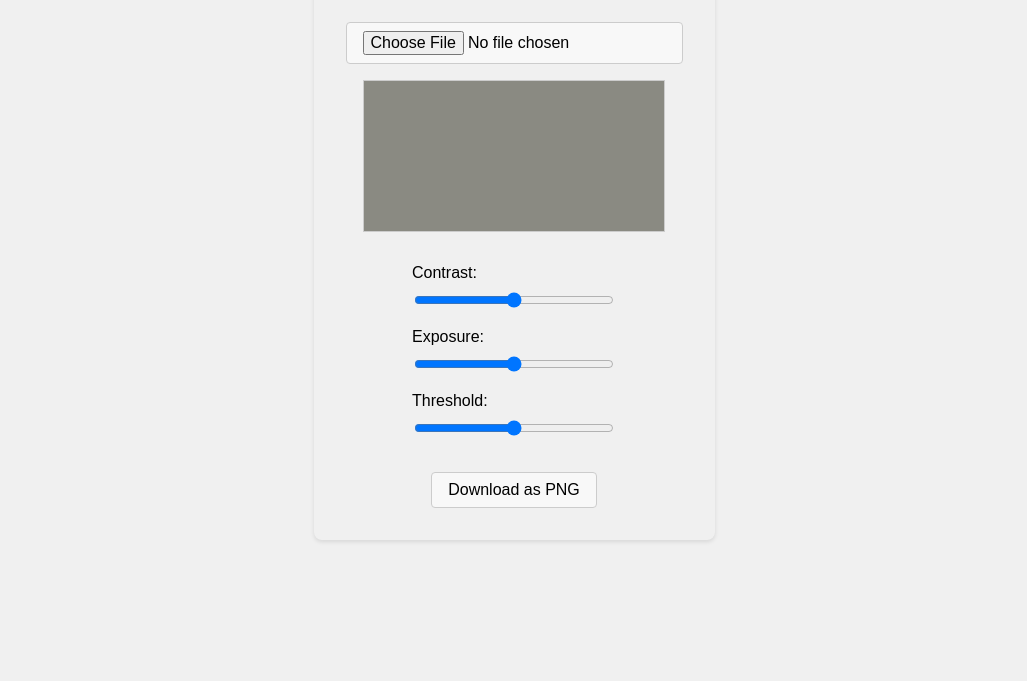
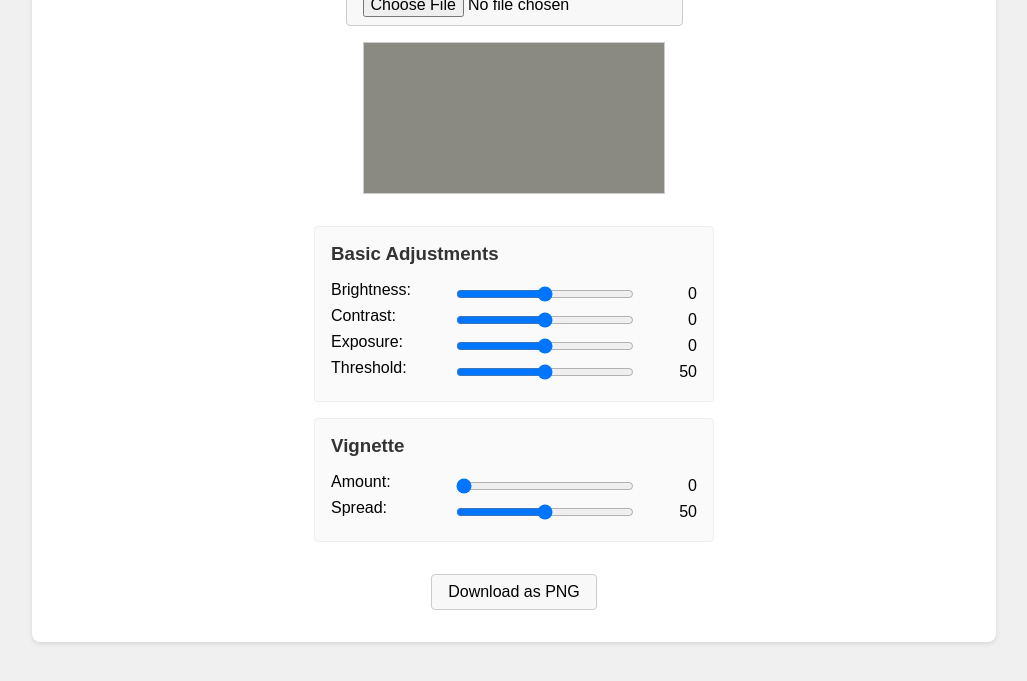
Before and after one commit to liamsegura/1bit-ordered-dithering, a plain HTML site: page index.html in a window 1280 px wide. Shown: the part 183-864 px from the top of the page, without its empty margins (126-1153 px from the left). Before the commit the page ends 800 px from the top, so only its background shows below. Drawn offline with Linux system fonts and the light colour scheme.

Commit message:
more settings, save to local

```diff
--- a/index.html
+++ b/index.html
@@ -3,7 +3,7 @@
   <head>
     <meta charset="UTF-8" />
     <meta name="viewport" content="width=device-width, initial-scale=1.0" />
-    <title>Image Ditherer</title>
+    <title>Enhanced Image Ditherer</title>
     <style>
       body {
         font-family: Arial, sans-serif;
@@ -11,9 +11,10 @@
         flex-direction: column;
         align-items: center;
         justify-content: center;
-        height: 100vh;
+        min-height: 100vh;
         margin: 0;
         background-color: #f0f0f0;
+        padding: 2rem;
       }
 
       .container {
@@ -22,15 +23,16 @@
         align-items: center;
         gap: 1rem;
         padding: 2rem;
-
+        background-color: white;
         border-radius: 8px;
         box-shadow: 0 2px 4px rgba(0, 0, 0, 0.1);
+        width: 100%;
+        max-width: 900px;
       }
 
       canvas {
-        max-width: 800px;
+        max-width: 100%;
         border: 1px solid #ccc;
-
         background-color: rgb(138, 138, 130);
       }
 
@@ -39,6 +41,20 @@
         flex-direction: column;
         gap: 1rem;
         margin: 1rem 0;
+        width: 100%;
+        max-width: 400px;
+      }
+
+      .control-group {
+        border: 1px solid #eee;
+        padding: 1rem;
+        border-radius: 4px;
+        background-color: #fafafa;
+      }
+
+      .control-group h3 {
+        margin: 0 0 1rem 0;
+        color: #333;
       }
 
       input[type='file'],
@@ -51,23 +67,48 @@
         cursor: pointer;
       }
 
+      .slider-container {
+        display: flex;
+        align-items: center;
+        gap: 1rem;
+      }
+
       label {
-        display: block;
+        display: inline-block;
+        width: 120px;
         margin-bottom: 0.5rem;
       }
 
       input[type='range'] {
         width: 200px;
       }
+
+      .value-display {
+        min-width: 45px;
+        text-align: right;
+      }
     </style>
   </head>
   <body>
     <div class="container">
-      <h1>Image Ditherer</h1>
+      <h1>Enhanced Image Ditherer</h1>
       <input type="file" id="fileInput" accept="image/*" />
       <canvas id="canvas"></canvas>
       <div class="controls">
-        <div>
+        <div class="control-group">
+          <h3>Basic Adjustments</h3>
+          <div class="slider-container">
+            <label for="brightness">Brightness:</label>
+            <input
+              type="range"
+              id="brightness"
+              min="-100"
+              max="100"
+              value="0"
+              step="1" />
+            <span class="value-display" id="brightnessValue">0</span>
+          </div>
+          <div class="slider-container">
             <label for="contrast">Contrast:</label>
             <input
               type="range"
@@ -76,8 +117,9 @@
               max="100"
               value="0"
               step="1" />
+            <span class="value-display" id="contrastValue">0</span>
           </div>
-        <div>
+          <div class="slider-container">
             <label for="exposure">Exposure:</label>
             <input
               type="range"
@@ -86,8 +128,10 @@
               max="100"
               value="0"
               step="1" />
+            <span class="value-display" id="exposureValue">0</span>
           </div>
-        <div>
+
+          <div class="slider-container">
             <label for="threshold">Threshold:</label>
             <input
               type="range"
@@ -96,6 +140,34 @@
               max="100"
               value="50"
               step="1" />
+            <span class="value-display" id="thresholdValue">50</span>
+          </div>
+        </div>
+
+        <div class="control-group">
+          <h3>Vignette</h3>
+          <div class="slider-container">
+            <label for="vignetteAmount">Amount:</label>
+            <input
+              type="range"
+              id="vignetteAmount"
+              min="0"
+              max="100"
+              value="0"
+              step="1" />
+            <span class="value-display" id="vignetteAmountValue">0</span>
+          </div>
+          <div class="slider-container">
+            <label for="vignetteSpread">Spread:</label>
+            <input
+              type="range"
+              id="vignetteSpread"
+              min="0"
+              max="100"
+              value="50"
+              step="1" />
+            <span class="value-display" id="vignetteSpreadValue">50</span>
+          </div>
         </div>
       </div>
       <button id="downloadBtn">Download as PNG</button>
@@ -105,39 +177,106 @@
       const fileInput = document.getElementById('fileInput')
       const canvas = document.getElementById('canvas')
       const ctx = canvas.getContext('2d')
-      const contrastInput = document.getElementById('contrast')
-      const exposureInput = document.getElementById('exposure')
-      const thresholdInput = document.getElementById('threshold')
       const downloadBtn = document.getElementById('downloadBtn')
 
-      // Define the 4x4 Bayer matrix pattern similar to your shader
+      // Get all input elements and their value displays
+      const inputs = {
+        brightness: document.getElementById('brightness'),
+        contrast: document.getElementById('contrast'),
+        exposure: document.getElementById('exposure'),
+        vignetteAmount: document.getElementById('vignetteAmount'),
+        vignetteSpread: document.getElementById('vignetteSpread'),
+        threshold: document.getElementById('threshold'),
+      }
+
+      const valueDisplays = {}
+      Object.keys(inputs).forEach((key) => {
+        valueDisplays[key] = document.getElementById(`${key}Value`)
+      })
+
+      // Define the 4x4 Bayer matrix pattern
       const bayerMatrix4x4 = [
         0, 14, 3, 13, 11, 6, 8, 5, 12, 2, 15, 1, 7, 10, 4, 9,
       ]
 
       let image = null
 
-      function adjustPixel(value, contrast, exposure) {
+      // Load settings from localStorage
+      function loadSettings() {
+        Object.keys(inputs).forEach((key) => {
+          const savedValue = localStorage.getItem(key)
+          if (savedValue !== null) {
+            inputs[key].value = savedValue
+            valueDisplays[key].textContent = savedValue
+          }
+        })
+      }
+
+      // Save settings to localStorage
+      function saveSettings() {
+        Object.keys(inputs).forEach((key) => {
+          localStorage.setItem(key, inputs[key].value)
+        })
+      }
+
+      function adjustPixel(value, brightness, contrast, exposure) {
+        // Apply brightness
+        value += brightness * 2.55
+
         // Apply exposure
-        value += exposure * 255
+        value += (exposure * 255) / 100
 
         // Apply contrast
-        const factor = (259 * (contrast + 255)) / (255 * (259 - contrast))
+        const factor =
+          (259 * (contrast * 2.55 + 255)) / (255 * (259 - contrast * 2.55))
         value = factor * (value - 128) + 128
 
         return Math.max(0, Math.min(255, value))
       }
 
+      function applyVignette(x, y, width, height, amount, spread) {
+        const centerX = width / 2
+        const centerY = height / 2
+
+        // Calculate normalized distance from center (0 to 1)
+        const dx = (x - centerX) / (width / 2)
+        const dy = (y - centerY) / (height / 2)
+        const distance = Math.sqrt(dx * dx + dy * dy)
+
+        // Convert spread from 0-100 to a more useful range
+        // Higher spread values mean the vignette starts further from the edges
+        const spreadFactor = 1 - spread / 100
+
+        // Calculate where vignette effect should start (0 to 1)
+        const vignetteStart = spreadFactor
+
+        // If distance is less than vignetteStart, return 1 (no effect)
+        if (distance < vignetteStart) {
+          return 1
+        }
+
+        // Calculate vignette effect only for the outer edges
+        const vignetteEffect = Math.max(
+          0,
+          1 - (distance - vignetteStart) / (1 - vignetteStart)
+        )
+
+        // Calculate final multiplier (1 = no effect, 0 = full darkness)
+        return 1 - (1 - vignetteEffect) * (amount / 100)
+      }
+
       function applyDithering() {
         if (!image) return
 
-        const contrast = parseInt(contrastInput.value) * 2.55
-        const exposure = parseFloat(exposureInput.value) / 100
-        const threshold = parseFloat(thresholdInput.value) / 100
+        const brightness = parseInt(inputs.brightness.value)
+        const contrast = parseInt(inputs.contrast.value)
+        const exposure = parseFloat(inputs.exposure.value)
+        const threshold = parseFloat(inputs.threshold.value) / 100
+        const vignetteAmount = parseFloat(inputs.vignetteAmount.value)
+        const vignetteSpread = parseFloat(inputs.vignetteSpread.value)
 
         // Clear the canvas
         ctx.clearRect(0, 0, canvas.width, canvas.height)
-
         ctx.drawImage(image, 0, 0, canvas.width, canvas.height)
         const imageData = ctx.getImageData(0, 0, canvas.width, canvas.height)
         const data = imageData.data
@@ -146,13 +285,24 @@
           for (let x = 0; x < canvas.width; x++) {
             const i = (y * canvas.width + x) * 4
 
-            // Get original color and apply adjustments
-            const r = adjustPixel(data[i], contrast, exposure)
-            const g = adjustPixel(data[i + 1], contrast, exposure)
-            const b = adjustPixel(data[i + 2], contrast, exposure)
+            // Apply adjustments
+            const r = adjustPixel(data[i], brightness, contrast, exposure)
+            const g = adjustPixel(data[i + 1], brightness, contrast, exposure)
+            const b = adjustPixel(data[i + 2], brightness, contrast, exposure)
 
             // Convert to grayscale
             const gray = 0.2126 * r + 0.7152 * g + 0.0722 * b
+
+            // Apply vignette
+            const vignetteMultiplier = applyVignette(
+              x,
+              y,
+              canvas.width,
+              canvas.height,
+              vignetteAmount,
+              vignetteSpread
+            )
+            const vignetteGray = gray * vignetteMultiplier
 
             // Get dither threshold from matrix
             const matrixX = x % 4
@@ -160,7 +310,7 @@
             const dither = bayerMatrix4x4[matrixY * 4 + matrixX] / 16.0
 
             // Apply threshold and dithering
-            const normalizedGray = gray / 255
+            const normalizedGray = vignetteGray / 255
             const ditheredValue = normalizedGray > dither * threshold ? 255 : 0
 
             data[i] = ditheredValue
@@ -170,23 +320,27 @@
         }
 
         ctx.putImageData(imageData, 0, 0)
+        saveSettings()
       }
 
+      // Event Listeners
       fileInput.addEventListener('change', (event) => {
         const file = event.target.files[0]
         image = new Image()
         image.src = URL.createObjectURL(file)
         image.onload = () => {
-          // Set canvas size to match image dimensions
           canvas.width = image.width
           canvas.height = image.height
           applyDithering()
         }
       })
 
-      contrastInput.addEventListener('input', applyDithering)
-      exposureInput.addEventListener('input', applyDithering)
-      thresholdInput.addEventListener('input', applyDithering)
+      Object.keys(inputs).forEach((key) => {
+        inputs[key].addEventListener('input', (e) => {
+          valueDisplays[key].textContent = e.target.value
+          applyDithering()
+        })
+      })
 
       downloadBtn.addEventListener('click', () => {
         const link = document.createElement('a')
@@ -194,6 +348,9 @@
         link.href = canvas.toDataURL('image/png')
         link.click()
       })
+
+      // Load saved settings on page load
+      loadSettings()
     </script>
   </body>
 </html>
```
Lines whose indentation alone changed are shown as unchanged.
